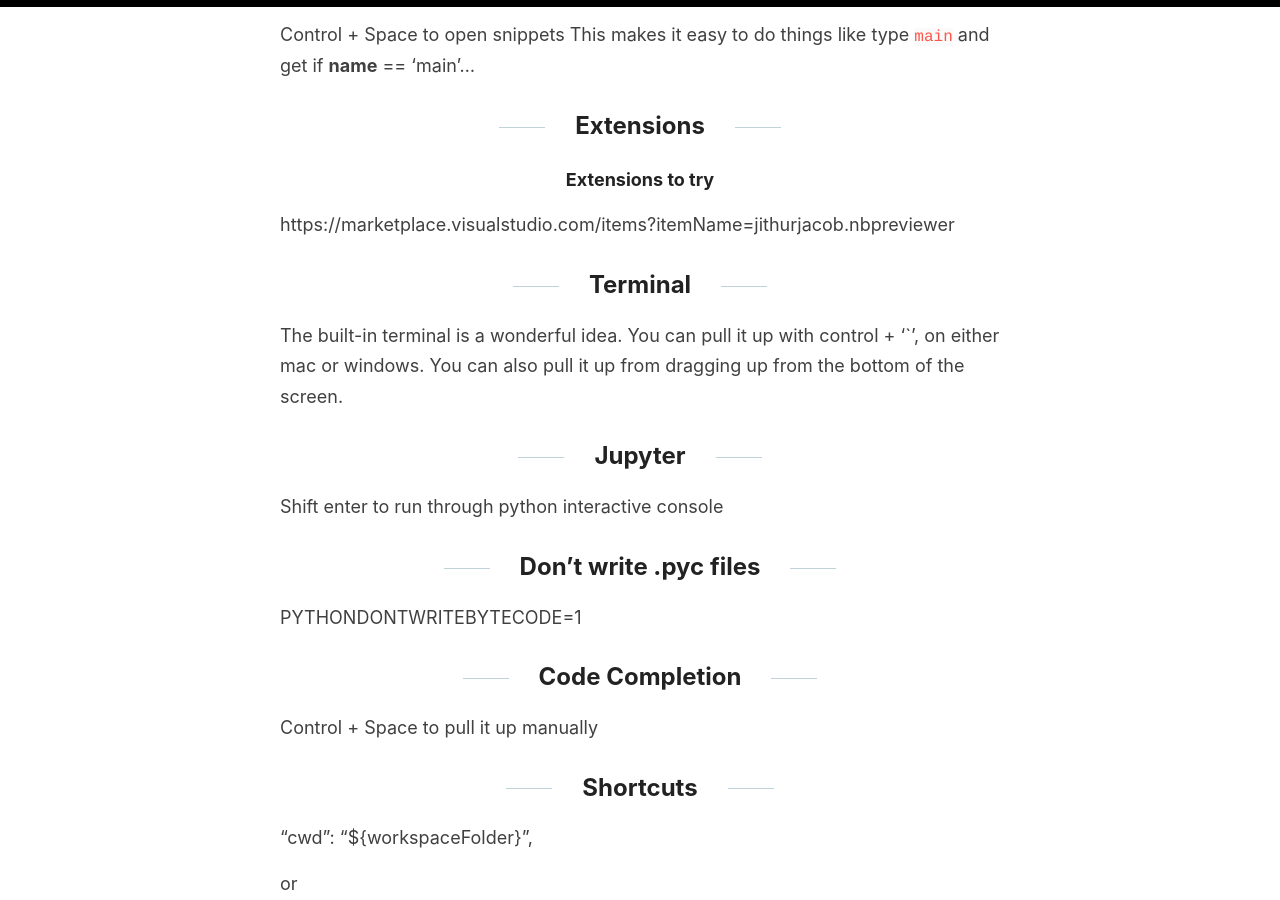
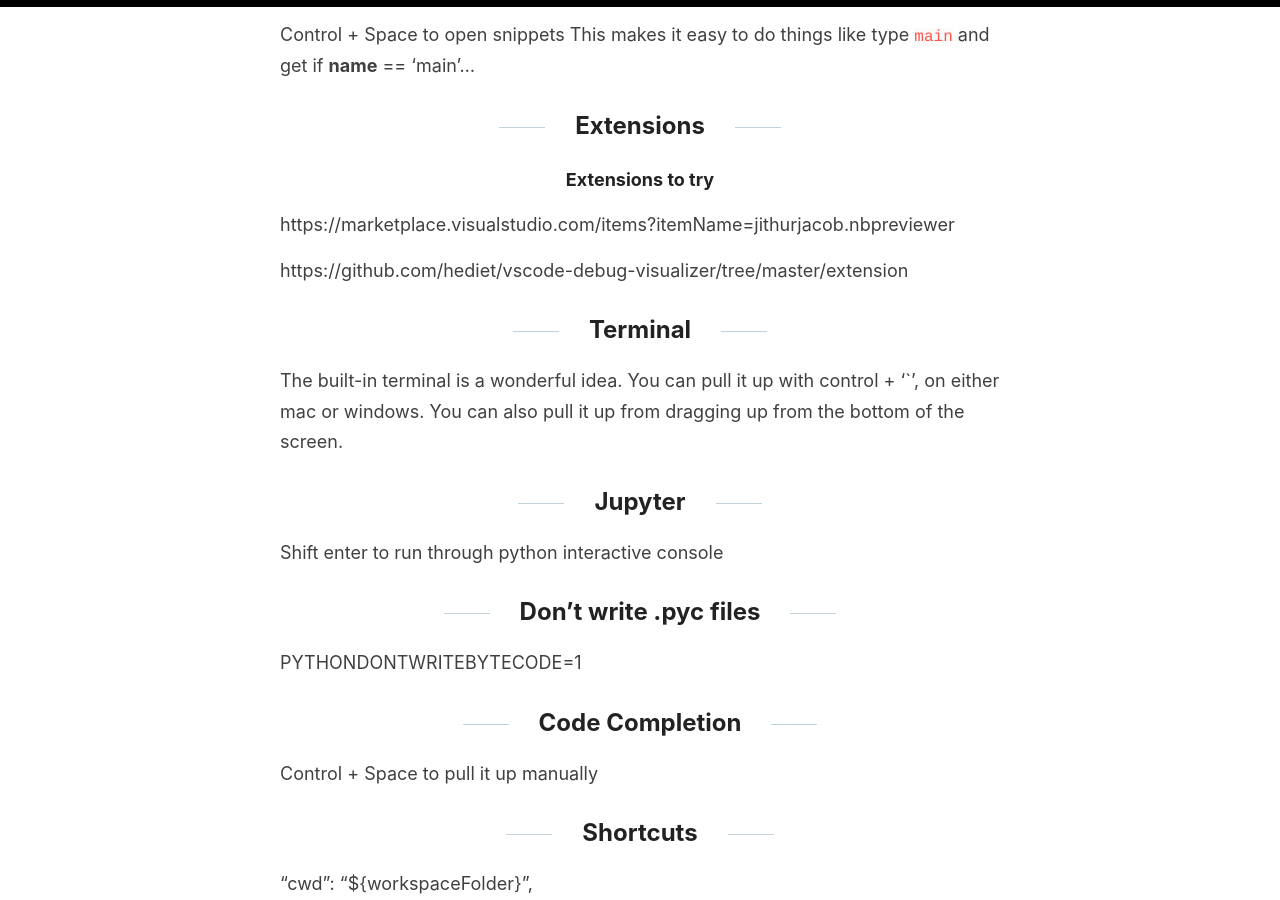
Before and after one commit to jss367/blog, a Jekyll site: the page built from _posts/2018-10-11-VSCode-Tips.md, in a window 1280 px wide and 900 px high, scrolled down 1337 px. Built offline with Jekyll 4.4.1, drawn with Linux system fonts in a browser that asks for light colours; part of the change alters nothing that is shown.

Commit message:
Update 2018-10-11-VSCode-Tips.md

```diff
--- a/_posts/2018-10-11-VSCode-Tips.md
+++ b/_posts/2018-10-11-VSCode-Tips.md
@@ -56,6 +56,8 @@ This makes it easy to do things like type `main` and get if __name__ == 'main'..
 #### Extensions to try
 
 https://marketplace.visualstudio.com/items?itemName=jithurjacob.nbpreviewer
+
+https://github.com/hediet/vscode-debug-visualizer/tree/master/extension
 
 ## Terminal
 
```
